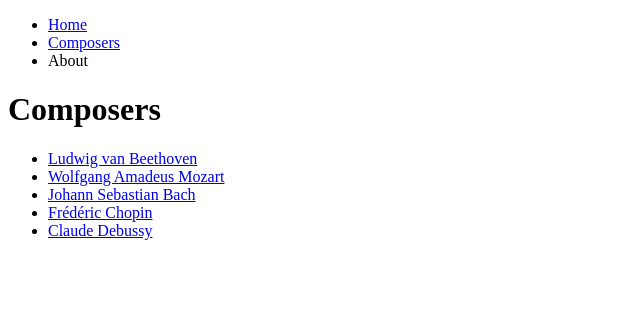
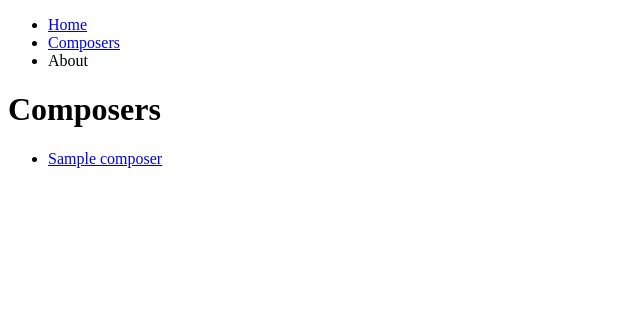
Before and after one commit to jlmojicaperez/latine-composers, a Flask app: template templates/composers.html in a window 1280 px wide. Shown: the top 330 px of the page, without its empty margins (0-640 px from the left). Run offline with Flask 3, Linux system fonts and the light colour scheme; the template is opened without the code that fills it: values that come from a table or form of the project are taken from there, others are empty; tables that the repository leaves empty hold one stand-in row (values such as "Sample post").

Commit message:
Modified composers template to work with a for loop over all composers in the database

```diff
--- a/templates/composers.html
+++ b/templates/composers.html
@@ -4,22 +4,15 @@
 {% endblock %}
 {% block body %}
     <h1>Composers</h1>
-
+    {% if composers | length < 1 %}
+        <h3>There are no composers :\<h3>
+    {% else %}
     <ul class="composer-list">
-        <li class="composer-item">
-            <a href="{{ url_for('profile', composer_id='beethoven') }}" class="composer-link">Ludwig van Beethoven</a>
-        </li>
-        <li class="composer-item">
-            <a href="{{ url_for('profile', composer_id='mozart') }}" class="composer-link">Wolfgang Amadeus Mozart</a>
-        </li>
-        <li class="composer-item">
-            <a href="{{ url_for('profile', composer_id='bach') }}" class="composer-link">Johann Sebastian Bach</a>
-        </li>
-        <li class="composer-item">
-            <a href="{{ url_for('profile', composer_id='chopin') }}" class="composer-link">Frédéric Chopin</a>
-        </li>
-        <li class="composer-item">
-            <a href="{{ url_for('profile', composer_id='debussy') }}" class="composer-link">Claude Debussy</a>
-        </li>
+        {% for composer in composers %}
+            <li class="composer-item">
+                <a href="{{ url_for('profile', composer_id=composer.composer_id) }}" class="composer-link">{{composer.name}}</a>
+            </li>
+        {% endfor %}
     </ul>
+    {% endif %}
 {% endblock %}
```
